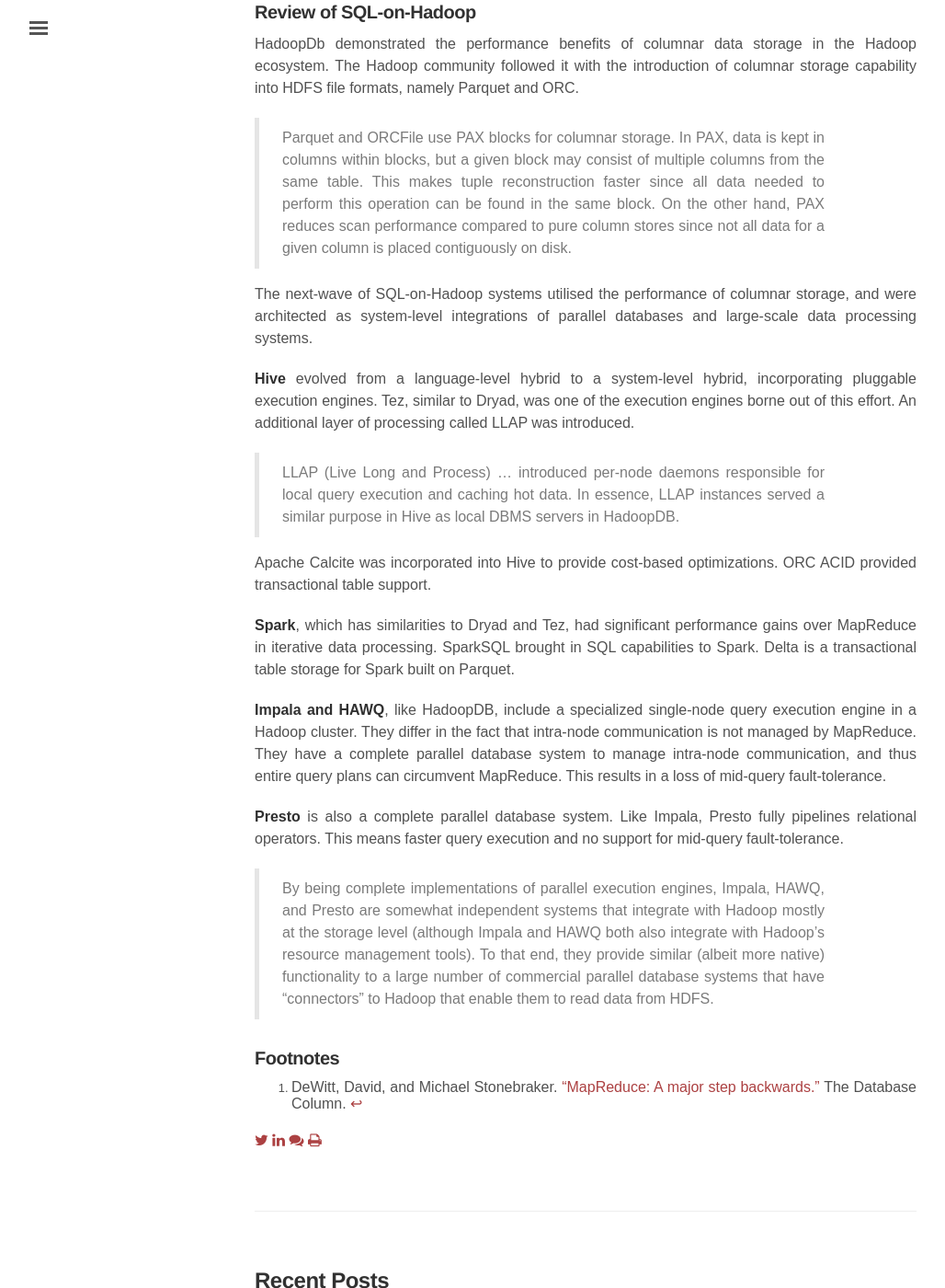
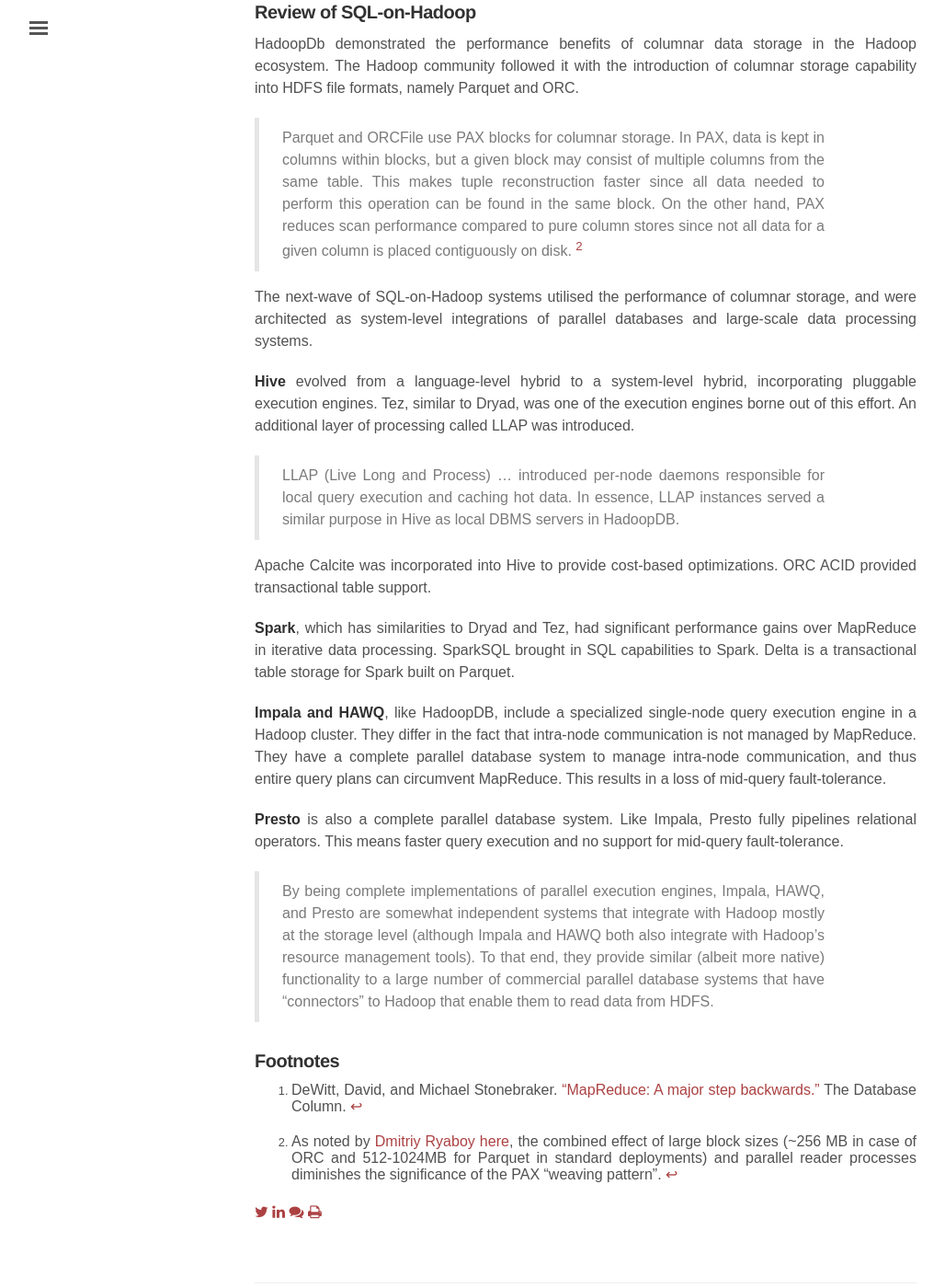
Before and after one commit to sujithjay/sujithjay.github.io, a Jekyll site: the page built from _posts/2019-09-14-Integration-of-Large-Scale-Data-Processing-Systems-and-Traditional-Parallel-Database-Technology.md, in a window 1280 px wide and 1400 px high, scrolled down 2964 px. Shown: the whole window at 92% size, without its empty margins (3-1031 px from the left). Built offline with Jekyll 4.4.1, drawn with Linux system fonts in a browser that asks for light colours; nearby versions of some CDN libraries; some web fonts are replaced; comment, search, counter and statistics services are not loaded.

Commit message:
Update 2019-09-14-Integration-of-Large-Scale-Data-Processing-Systems-and-Traditional-Parallel-Database-Technology.md

```diff
--- a/_posts/2019-09-14-Integration-of-Large-Scale-Data-Processing-Systems-and-Traditional-Parallel-Database-Technology.md
+++ b/_posts/2019-09-14-Integration-of-Large-Scale-Data-Processing-Systems-and-Traditional-Parallel-Database-Technology.md
@@ -60,7 +60,7 @@ Other contributions listed include **Invisible Loading**, **Sinew**, and **Autom
 ### Review of SQL-on-Hadoop
 HadoopDb demonstrated the performance benefits of columnar data storage in the Hadoop ecosystem. The Hadoop community followed it with the introduction of columnar storage capability into HDFS file formats, namely Parquet and ORC.
 
-> Parquet and ORCFile use PAX blocks for columnar storage. In PAX, data is kept in columns within blocks, but a given block may consist of multiple columns from the same table. This makes tuple reconstruction faster since all data needed to perform this operation can be found in the same block. On the other hand, PAX reduces scan performance compared to pure column stores since not all data for a given column is placed contiguously on disk.
+> Parquet and ORCFile use PAX blocks for columnar storage. In PAX, data is kept in columns within blocks, but a given block may consist of multiple columns from the same table. This makes tuple reconstruction faster since all data needed to perform this operation can be found in the same block. On the other hand, PAX reduces scan performance compared to pure column stores since not all data for a given column is placed contiguously on disk. [^2]
 
 The next-wave of SQL-on-Hadoop systems utilised the performance of columnar storage, and were architected as system-level integrations of parallel databases and large-scale data processing systems.
 
@@ -80,3 +80,4 @@ Apache Calcite was incorporated into Hive to provide cost-based optimizations. O
 
 ### Footnotes
 [^1]: DeWitt, David, and Michael Stonebraker. ["MapReduce: A major step backwards."](https://pdfs.semanticscholar.org/08d1/2e771d811bcd0d4bc81fa3993563efbaeadb.pdf) The Database Column.
+[^2]: As noted by [Dmitriy Ryaboy](https://twitter.com/squarecog) [here](https://twitter.com/squarecog/status/1173067158982557696?s=20), the combined effect of large block sizes (~256 MB in case of ORC and 512-1024MB for Parquet in standard deployments) and parallel reader processes diminishes the significance of the PAX "weaving pattern".
```
